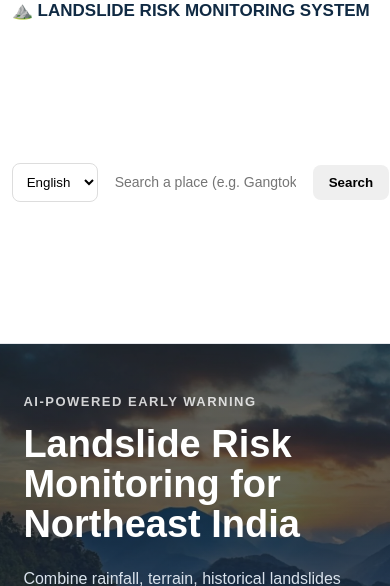
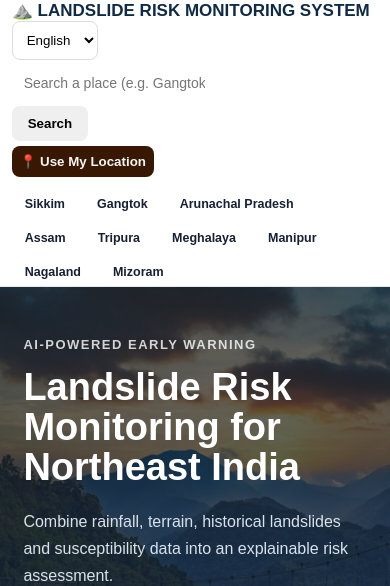
Before and after one commit to biswajit933287/landslide-warning, a Flask app: page / in a window 390 px wide; the page is wider, and only the part inside the window is pictured. Shown: the top 586 px of that part. Run offline with Flask 3, Linux system fonts and the light colour scheme.

Commit message:
Fix modile responsive navbar layout

```diff
--- a/static/css/style.css
+++ b/static/css/style.css
@@ -622,6 +622,17 @@ footer {
         padding: 8px;
     }
 
+    .navbar {
+        flex-direction: column;
+        align-items: flex-start;
+    }
+
+    .nav-right {
+        width: 100%;
+        flex-direction: column;
+        align-items: flex-start;
+    }
+
 }
 
 .hero {
```
